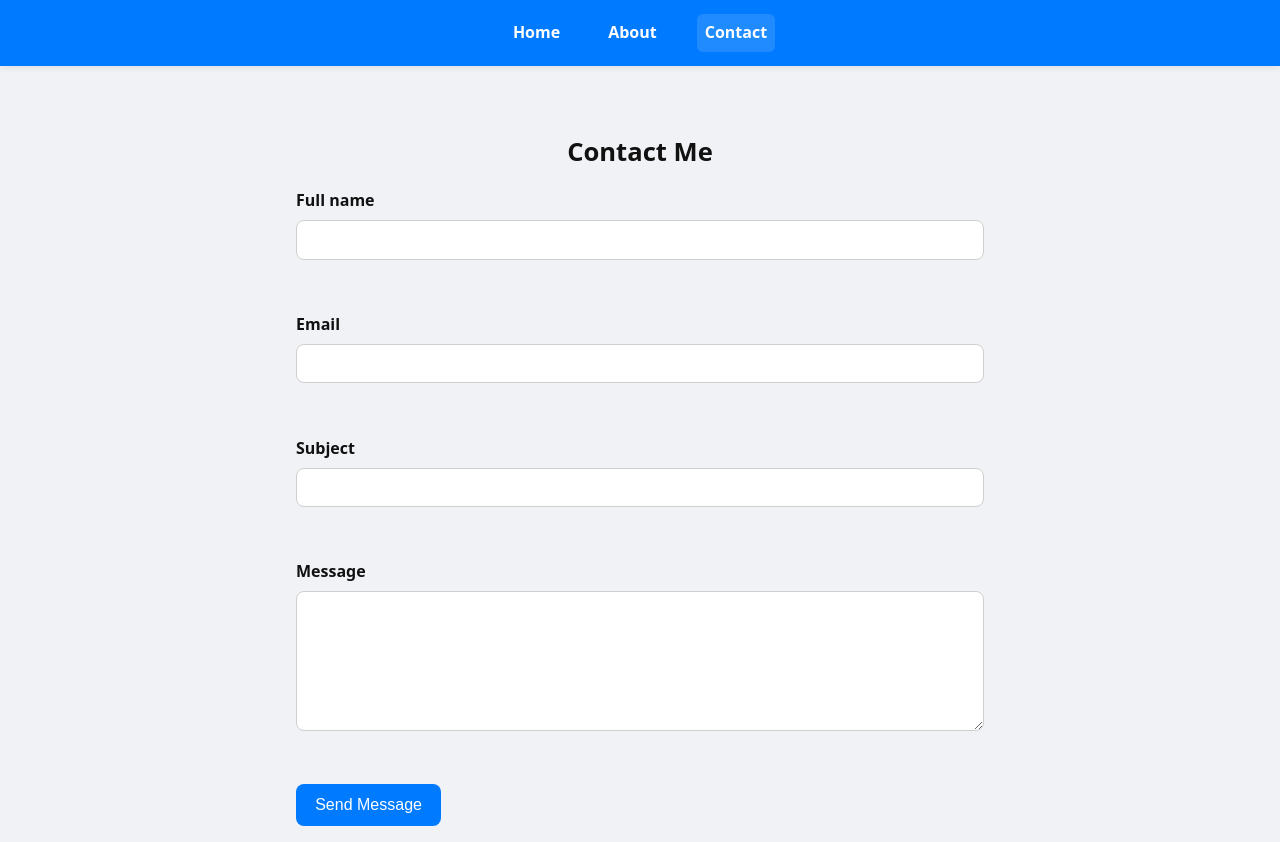
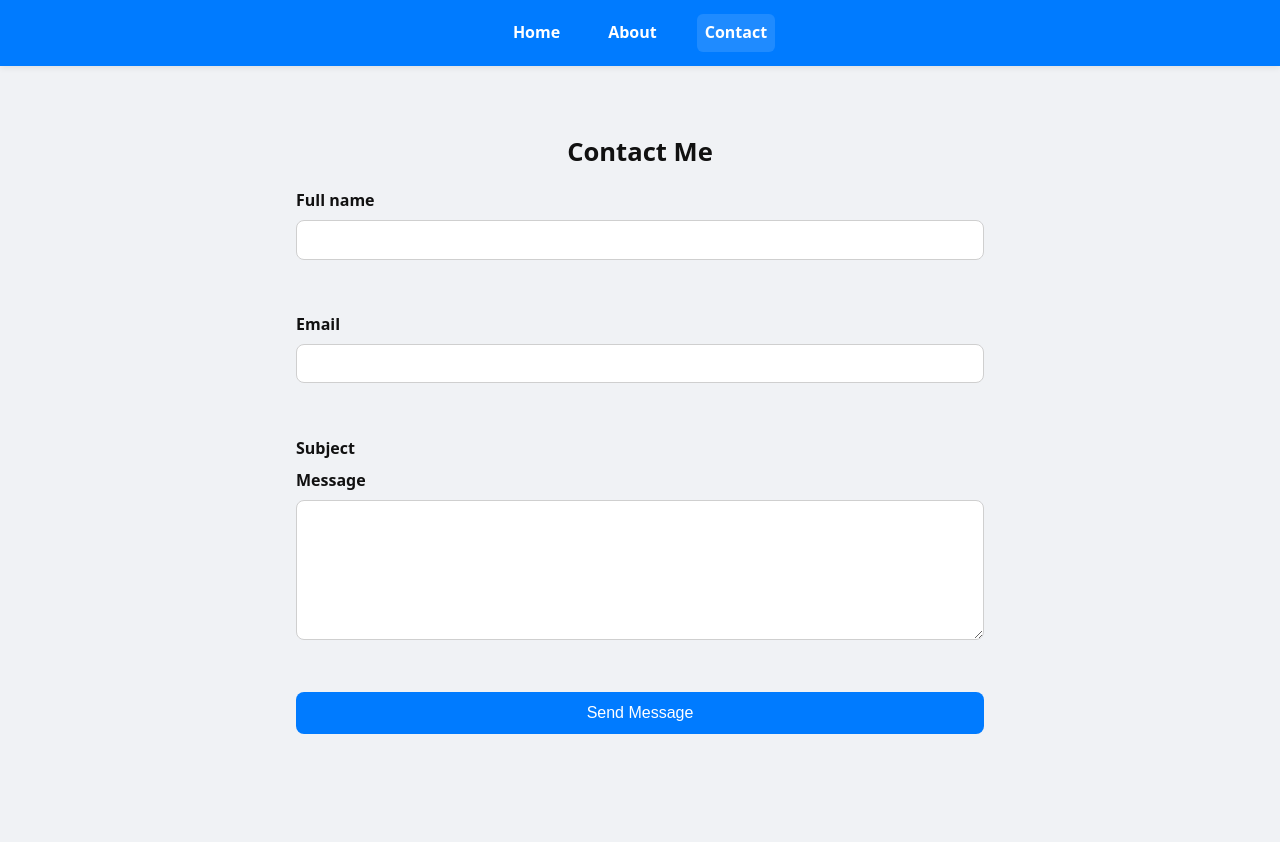
Before and after one commit to xlisrael/hng13-stage0-profile-card, a plain HTML site: page contact.html in a window 1280 px wide. Drawn offline with Linux system fonts and the light colour scheme.

Commit message:
Update contact.html

```diff
--- a/contact.html
+++ b/contact.html
@@ -31,9 +31,6 @@
 
       <div class="form-group">
         <label for="subject">Subject</label>
-        <input id="subject" name="subject" type="text" data-testid="test-contact-subject" aria-describedby="test-contact-error-subject" required>
-        <p class="error" id="test-contact-error-subject" aria-live="polite"></p>
-      </div>
 
       <div class="form-group">
         <label for="message">Message</label>
```
